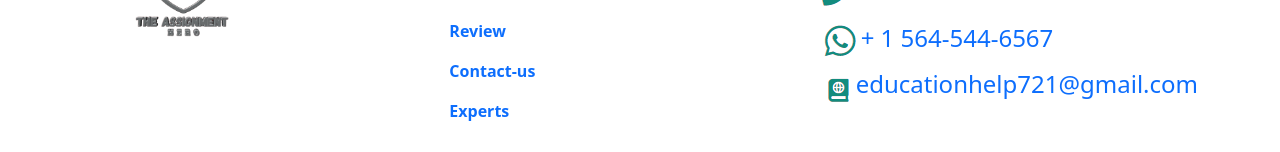
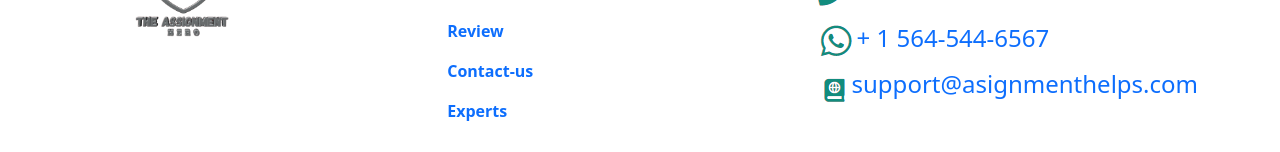
Before and after one commit to usmanakram408/asignmenthelps, a React (Create React App) app: page / in a window 1280 px wide. Shown: the part 3603-3755 px from the top of the page. Built offline with nearby package versions, Linux system fonts and the light colour scheme.

Commit message:
latest changes

```diff
--- a/public/index.html
+++ b/public/index.html
@@ -12,7 +12,7 @@
   <link rel="stylesheet" href="https://maxcdn.bootstrapcdn.com/font-awesome/4.5.0/css/font-awesome.min.css">
   <link href="https://cdn.jsdelivr.net/npm/bootstrap@5.1.3/dist/css/bootstrap.min.css" rel="stylesheet"
     integrity="sha384-1BmE4kWBq78iYhFldvKuhfTAU6auU8tT94WrHftjDbrCEXSU1oBoqyl2QvZ6jIW3" crossorigin="anonymous">
-  <title>The Assignment Hero</title>
+  <title>Asignment Helps</title>
 </head>
 
 <body>
--- a/src/Components/Footer.js
+++ b/src/Components/Footer.js
@@ -42,8 +42,8 @@ function Footer() {
                         <h4><img src={img2} alt="" /><Link to="https://chatwith.io/s/642c1d420fe9d" target="_blank"
                             rel="noreferrer">+ 1 564-544-6567
                         </Link></h4>
-                        <h4 className='d-flex'><img src={img3} alt="" /> <Link to="mailto: educationhelp721@gmail.com"
-                            >educationhelp721@gmail.com
+                        <h4 className='d-flex'><img src={img3} alt="" /> <Link to="mailto:support@asignmenthelps.com"
+                            >support@asignmenthelps.com
                         </Link></h4>
 
                     </div>
```
